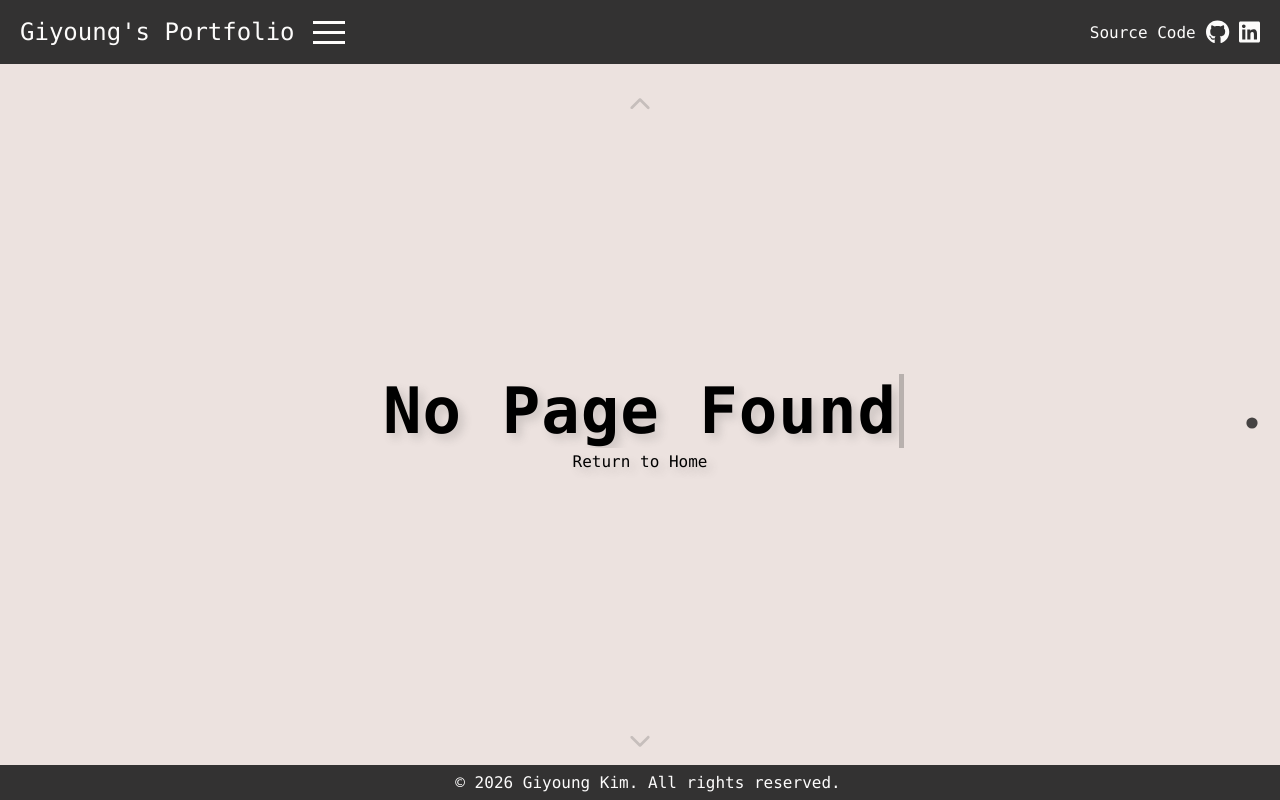
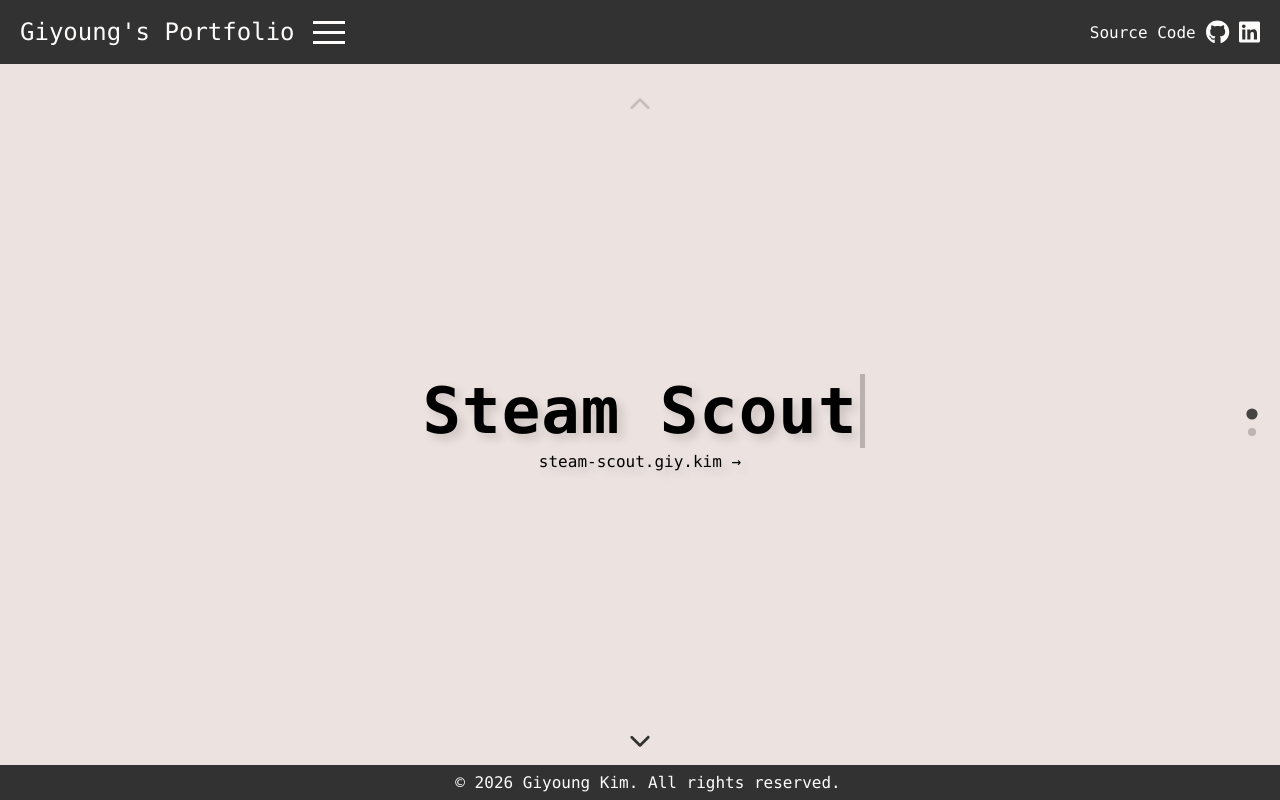
Before and after one commit to giykim/portfolio, a React (Create React App) app in the folder portfolio/: page /steam-scout in a window 1280 px wide. Built offline with nearby package versions, Linux system fonts and the light colour scheme.

Commit message:
Add Steam Scout page

```diff
--- a/portfolio/src/App.js
+++ b/portfolio/src/App.js
@@ -1,12 +1,14 @@
 import { BrowserRouter, Routes, Route } from "react-router-dom";
 import Navigation from "./pages/Navigation";
 import Home from "./pages/Home";
+import SteamScout from "./pages/SteamScout";
 import About from "./pages/About";
 import NoPage from "./pages/NoPage";
 import ScrollToTop from "./components/ScrollToTop"
 
 const routes = [
     { element: <Home />, index: true },
+    { path: "steam-scout", element: <SteamScout /> },
     { path: "about", element: <About /> },
     { path: "*", element: <NoPage /> },
 ];
--- a/portfolio/src/pages/Home.js
+++ b/portfolio/src/pages/Home.js
@@ -1,3 +1,4 @@
+import { Link } from 'react-router-dom';
 import ScrollableSections from '../components/ScrollableSections';
 import "./Home.css";
 
@@ -5,6 +6,9 @@ const Home = () => {
     const sections = [
         <>
             <div><code className="h1">Welcome to My Portfolio</code></div>
+        </>,
+        <>
+            <Link to="/steam-scout"><div><code className="h1">Steam Scout</code></div></Link>
         </>,
     ];
 
--- a/portfolio/src/pages/Navigation.js
+++ b/portfolio/src/pages/Navigation.js
@@ -52,6 +52,7 @@ const Navigation = () => {
             </nav>
             <ul className={`navlinks ${isOpen ? "open" : ""}`} role="navigation" aria-label="Main navigation">
                 <li onClick={toggleIsOpen}><code className="p"><Link to="/">Home</Link></code></li>
+                <li onClick={toggleIsOpen}><code className="p"><Link to="/steam-scout">Steam Scout</Link></code></li>
                 <li onClick={toggleIsOpen}><code className="p"><Link to="/about">About</Link></code></li>
             </ul>
 
--- /dev/null
+++ b/portfolio/src/pages/SteamScout.js
@@ -0,0 +1,29 @@
+import ScrollableSections from '../components/ScrollableSections';
+import Ease from '../components/Ease';
+
+const SteamScout = () => {
+    const sections = [
+        <>
+            <div><code className="h1">Steam Scout</code></div>
+            <Ease>
+                <a href="https://steam-scout.giy.kim/" target="_blank" rel="noopener noreferrer">
+                    <code className="p">steam-scout.giy.kim →</code>
+                </a>
+            </Ease>
+        </>,
+        <>
+            <Ease>
+                <code className="p">A RAG-powered search engine for discovering Steam games using natural language. Describe the kind of game you're looking for and get results that actually match your vibe.</code>
+                <code className="p" style={{ marginTop: '16px', fontStyle: 'italic' }}>Work in progress.</code>
+            </Ease>
+        </>,
+    ];
+
+    return (
+        <div>
+            <ScrollableSections sections={sections} />
+        </div>
+    );
+};
+
+export default SteamScout;
```
